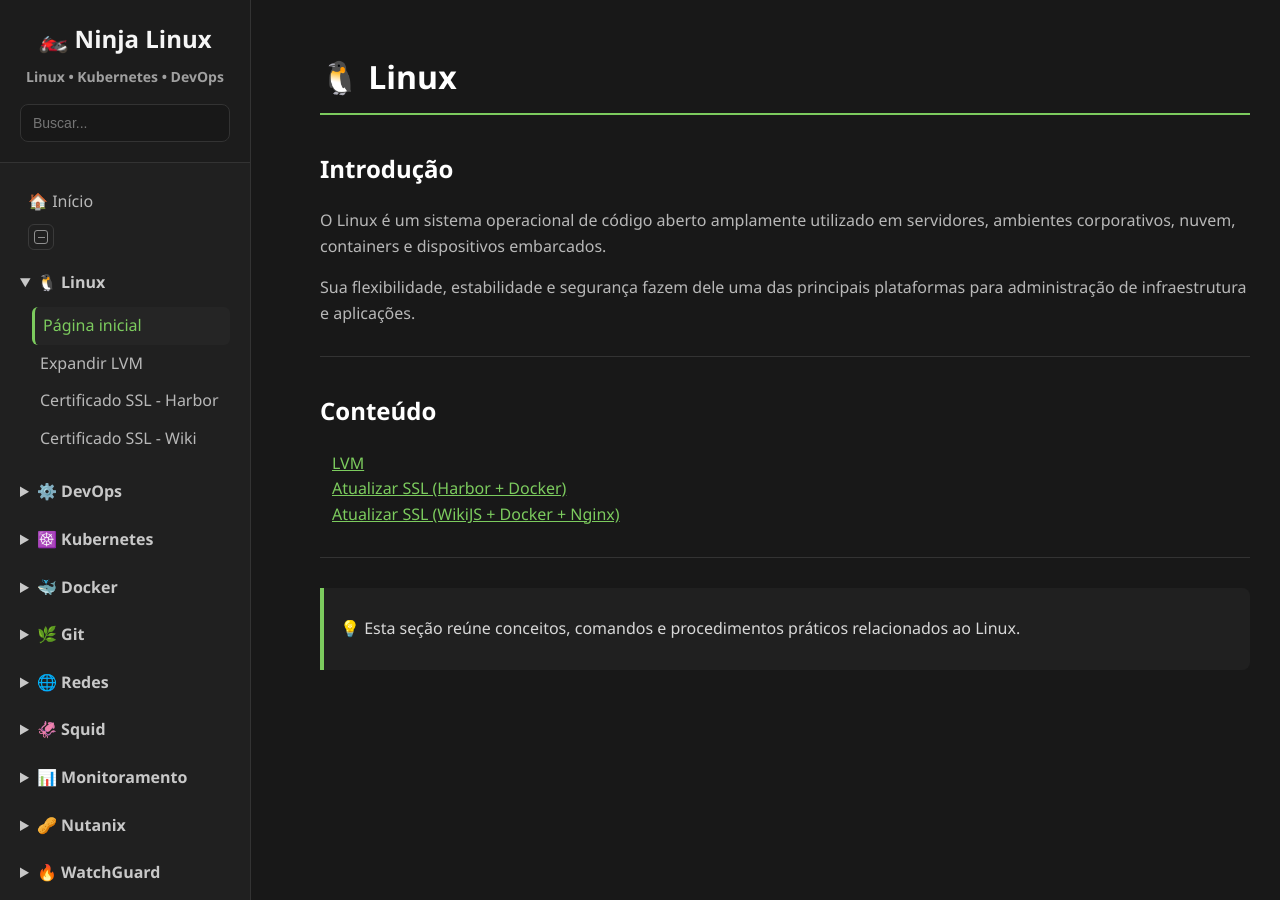
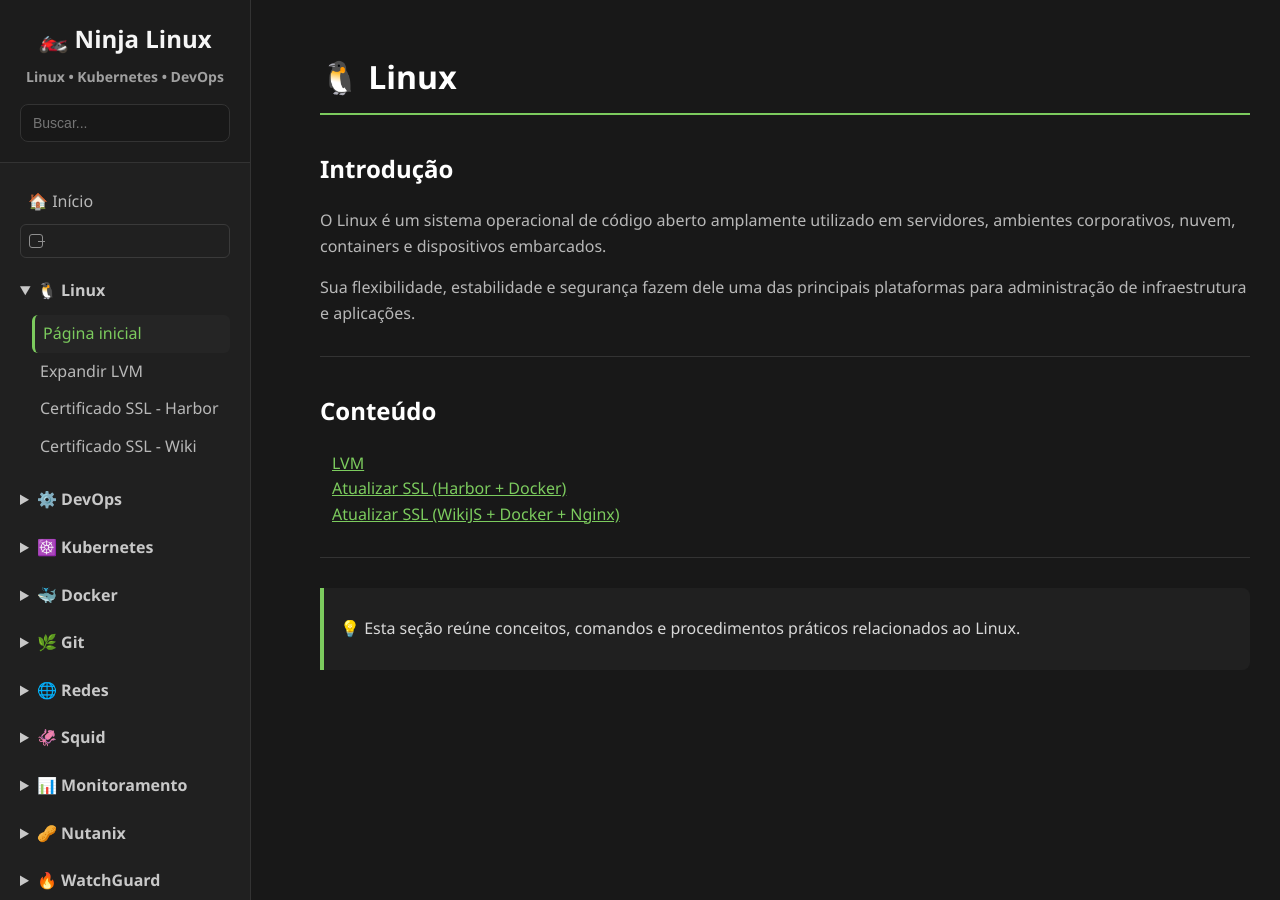
Before and after one commit to joaopedros111/ninja-linux, a Jekyll site: the page built from linux/index.md, in a window 1280 px wide. Built offline with Jekyll 4.4.1, drawn with Linux system fonts in a browser that asks for light colours.

Commit message:
Atualiza nenu lateral

```diff
--- a/assets/css/style.css
+++ b/assets/css/style.css
@@ -290,14 +290,15 @@ blockquote {
     position: relative;
     display: flex;
     align-items: center;
-    justify-content: center;
-    width: 26px;
-    height: 26px;
-    margin: 4px 0 14px 8px;
-    padding: 0;
+    justify-content: flex-start;
+    width: 100%;
+    height: 34px;
+    margin: 4px 0 14px;
+    padding: 6px 8px;
     border: 1px solid #3a3a3a;
     border-radius: 6px;
     background: #202020;
+    box-sizing: border-box;
     cursor: pointer;
 }
 
@@ -312,6 +313,7 @@ blockquote {
 .sidebar-action::after {
     content: "";
     position: absolute;
+    left: 17px;
     width: 7px;
     height: 1px;
     background: #8f8f8f;
```
